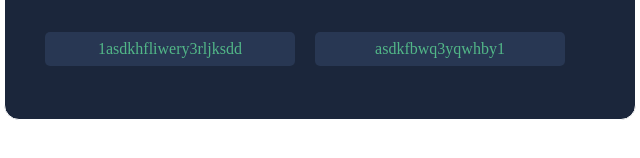
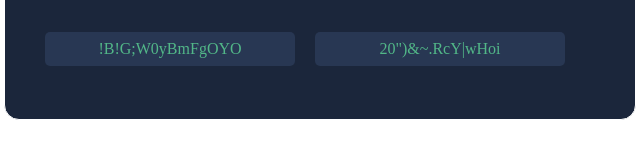
Before and after one commit to vaishalish20/Solo-Project-PasswordGenerator, a plain HTML site: page index.html in a window 1280 px wide. Both pictures are taken after a click on the button "Generate passwords". Shown: the part 342-500 px from the top of the page, 320-960 px from the left. Drawn offline with Linux system fonts and the light colour scheme.

Commit message:
adding generate function to index.js

```diff
--- a/index.html
+++ b/index.html
@@ -12,11 +12,11 @@
     <div class="container">
         <h1>Generate a <br><span>random password</span></h1>
         <p>Never use an insecure password again</p>
-        <button id="btn">Generate passwords</button>
-
+        <button id="btn" onclick="generatePasswords()">Generate passwords</button>
+        <!-- Note: remember to add () to function on onclick -->
         <div class="passwords">
-            <div class="pswd" id="password1">1asdkhfliwery3rljksdd</div>
-            <div class="pswd" id="password2">asdkfbwq3yqwhby1</div>
+            <div class="pswd" id="password1">ifijp9wy8tp9qw</div>
+            <div class="pswd" id="password2"> w8ry8pwef9oiwe</div>
         </div>
     </div>
     <script src="index.js"></script>
--- a/index.js
+++ b/index.js
@@ -0,0 +1,36 @@
+const characters = [
+    // Uppercase A–Z
+    "A", "B", "C", "D", "E", "F", "G", "H", "I", "J", "K", "L", "M",
+    "N", "O", "P", "Q", "R", "S", "T", "U", "V", "W", "X", "Y", "Z",
+
+    // Lowercase a–z
+    "a", "b", "c", "d", "e", "f", "g", "h", "i", "j", "k", "l", "m",
+    "n", "o", "p", "q", "r", "s", "t", "u", "v", "w", "x", "y", "z",
+
+    // Numbers 0–9
+    "0", "1", "2", "3", "4", "5", "6", "7", "8", "9",
+
+    // Symbols
+    "!", "@", "#", "$", "%", "^", "&", "*", "(", ")",
+    "-", "_", "=", "+", "[", "]", "{", "}", ";", ":",
+    "'", "\"", "<", ">", ",", ".", "?", "/", "\\", "|", "`", "~"
+];
+
+let n = 15;
+let passwordEl1 = document.getElementById("password1")
+let passwordEl2 = document.getElementById("password2")
+
+function generatePasswords() {
+    passwordEl1.textContent = ""
+    passwordEl2.textContent = ""
+    // Note:Remeber random function have () too.
+
+    for (let i = 0; i < n; i++) {
+        let random1 = Math.floor(Math.random() * characters.length);
+        let random2 = Math.floor(Math.random() * characters.length);
+
+        passwordEl1.textContent += characters[random1]
+        passwordEl2.textContent += characters[random2]
+    }
+
+}
```
